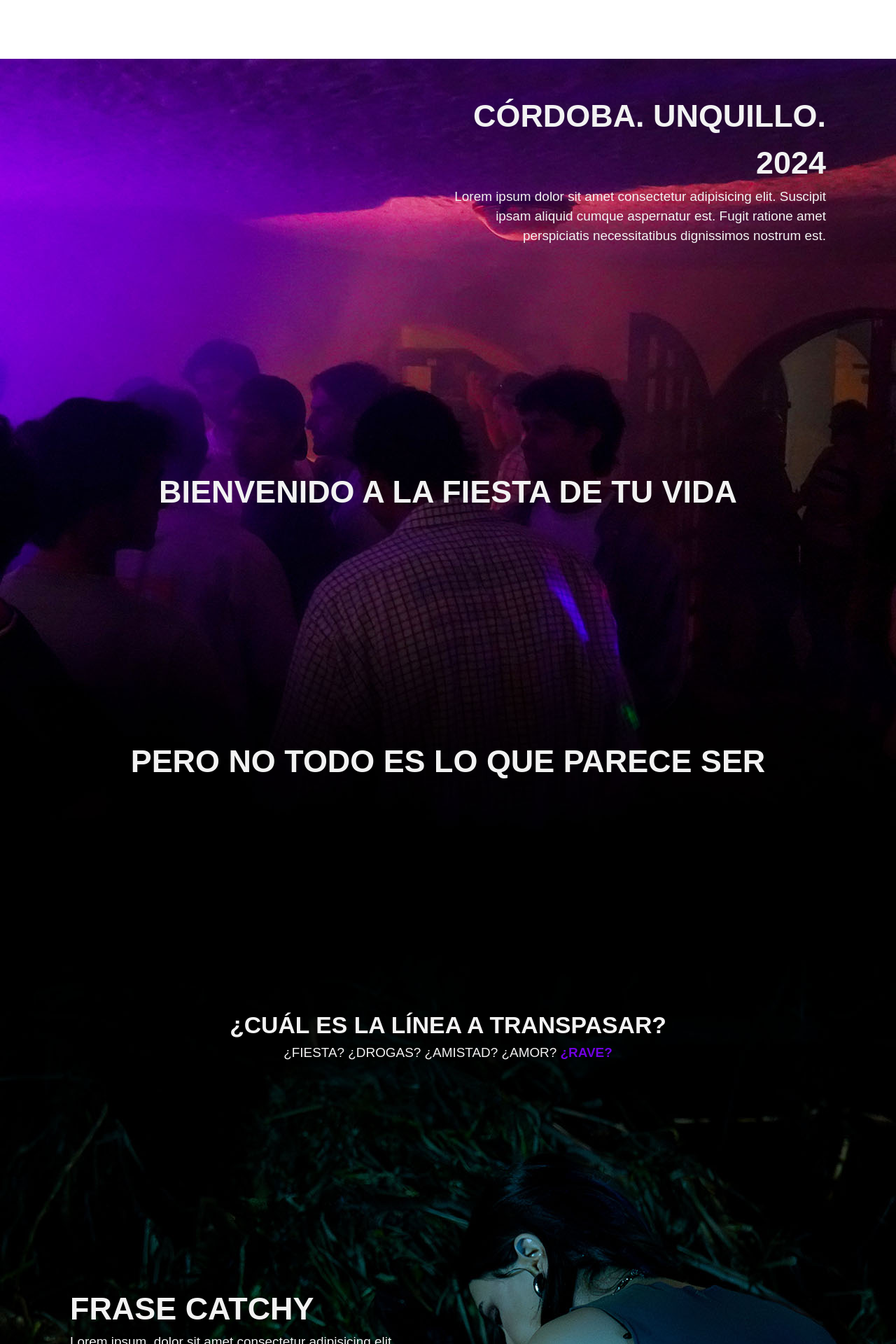
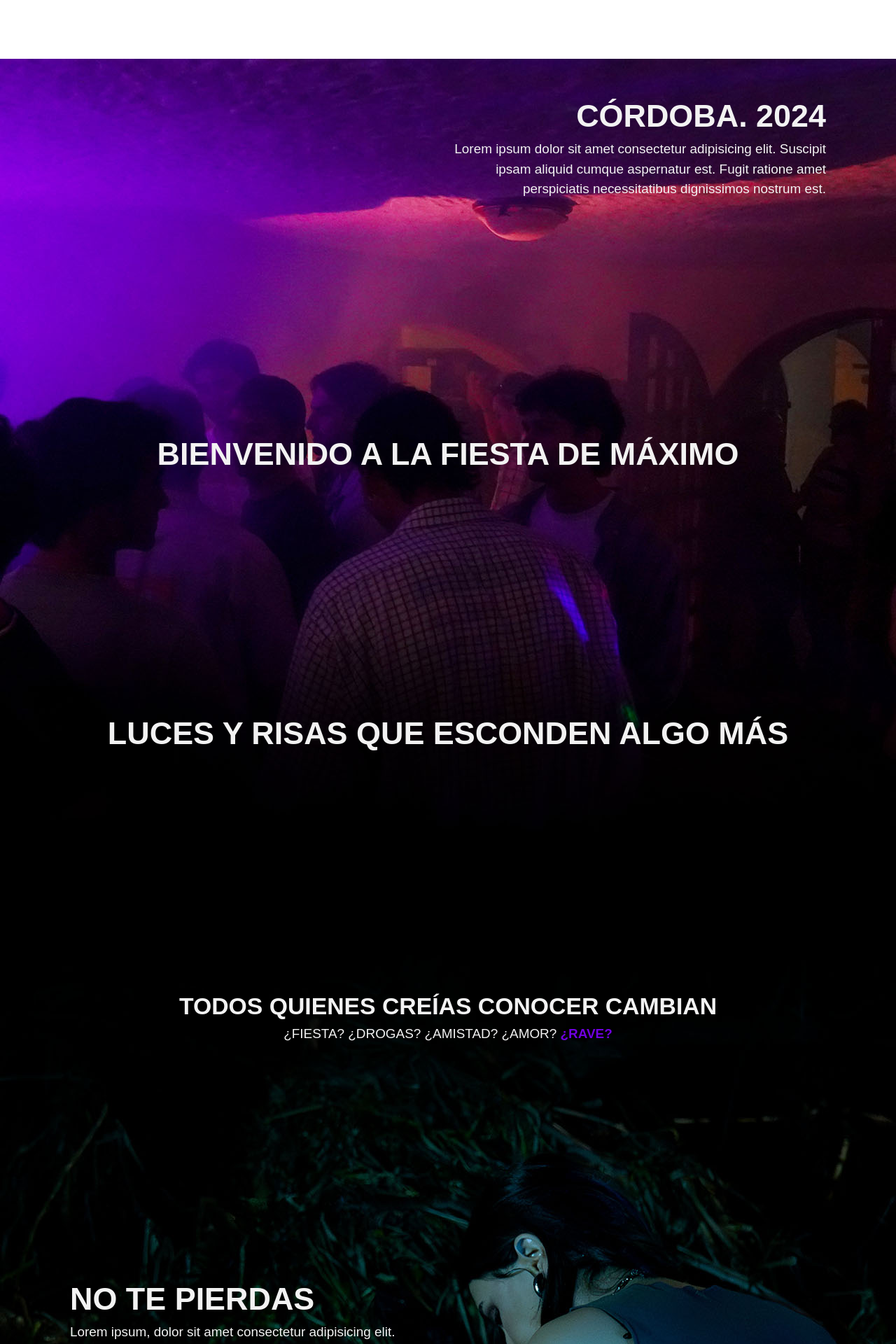
Before and after one commit to SimonettiT/monte-website, a Vue app: page /sobre-monte in a window 1280 px wide. Shown: the part 1060-2980 px from the top of the page at 70% size. Built offline with nearby package versions, Linux system fonts and the light colour scheme; a web font is replaced by a local one.

Commit message:
Updated content

```diff
--- a/src/views/AboutMonte.vue
+++ b/src/views/AboutMonte.vue
@@ -38,25 +38,25 @@ import AboutMonteBackground from '@/assets/images/about-monte-background.jpg';
         <section class="mundo-monte" :style="{ backgroundImage: 'url(' + AboutMonteBackground + ')'}" >
             <div class="mundo-monte__container container">
                 <div class="mundo-monte__item item-right">
-                    <h3>CÓRDOBA. UNQUILLO. 2024</h3>
+                    <h3>CÓRDOBA. 2024</h3>
                     <p>Lorem ipsum dolor sit amet consectetur adipisicing elit. Suscipit ipsam aliquid cumque aspernatur est. Fugit ratione amet perspiciatis necessitatibus dignissimos nostrum est.</p>
                 </div>
 
                 <div class="mundo-monte__item item-center">
-                    <h3>BIENVENIDO A LA FIESTA DE TU VIDA</h3>
+                    <h3>BIENVENIDO A LA FIESTA DE MÁXIMO</h3>
                 </div>
 
                 <div class="mundo-monte__item item-center">
-                    <h3>PERO NO TODO ES LO QUE PARECE SER</h3>
+                    <h3>LUCES Y RISAS QUE ESCONDEN ALGO MÁS</h3>
                 </div>
 
                 <div class="mundo-monte__item item-center">
-                    <h4>¿CUÁL ES LA LÍNEA A TRANSPASAR?</h4>
+                    <h4>TODOS QUIENES CREÍAS CONOCER CAMBIAN</h4>
                     <p>¿FIESTA? ¿DROGAS? ¿AMISTAD? ¿AMOR? <span class="item-accent item-bold">¿RAVE?</span></p>
                 </div>
 
                 <div class="mundo-monte__item item-left">
-                    <h3>FRASE CATCHY</h3>
+                    <h3>NO TE PIERDAS</h3>
                     <p>Lorem ipsum, dolor sit amet consectetur adipisicing elit. Doloribus culpa at eaque cumque laboriosam adipisci minus, nostrum totam ducimus distinctio nam ipsa, rerum veritatis.</p>
                 </div>
 
```
